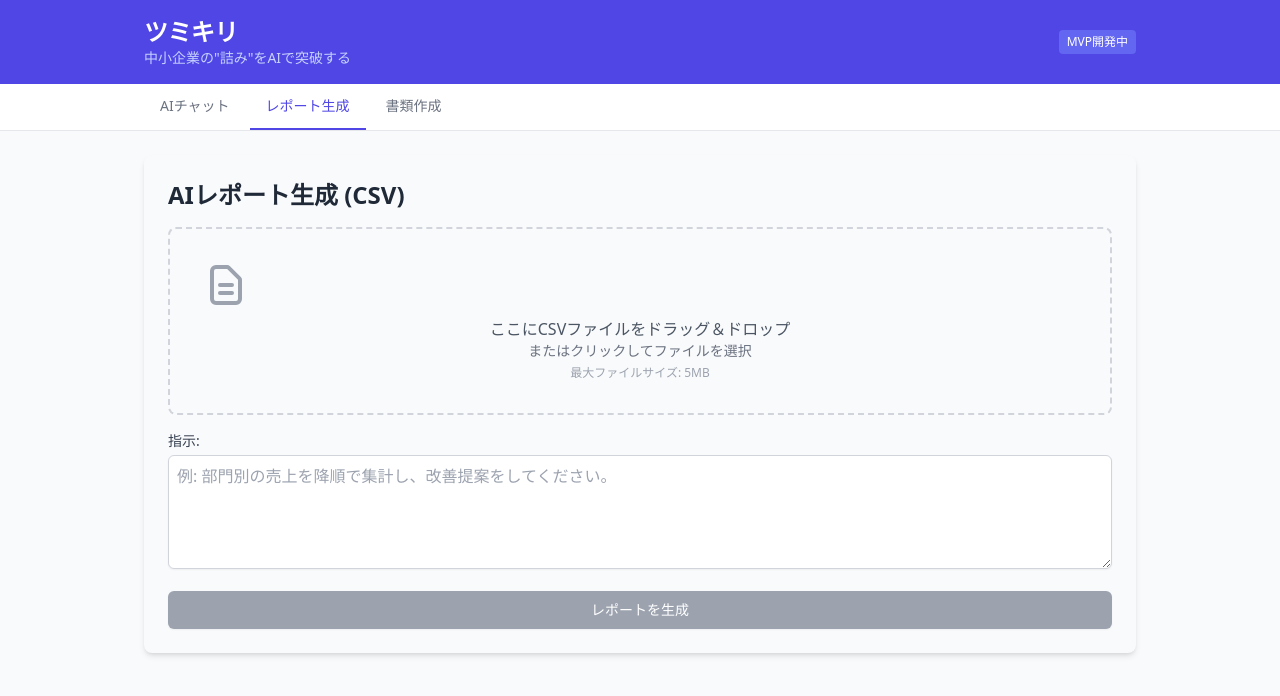
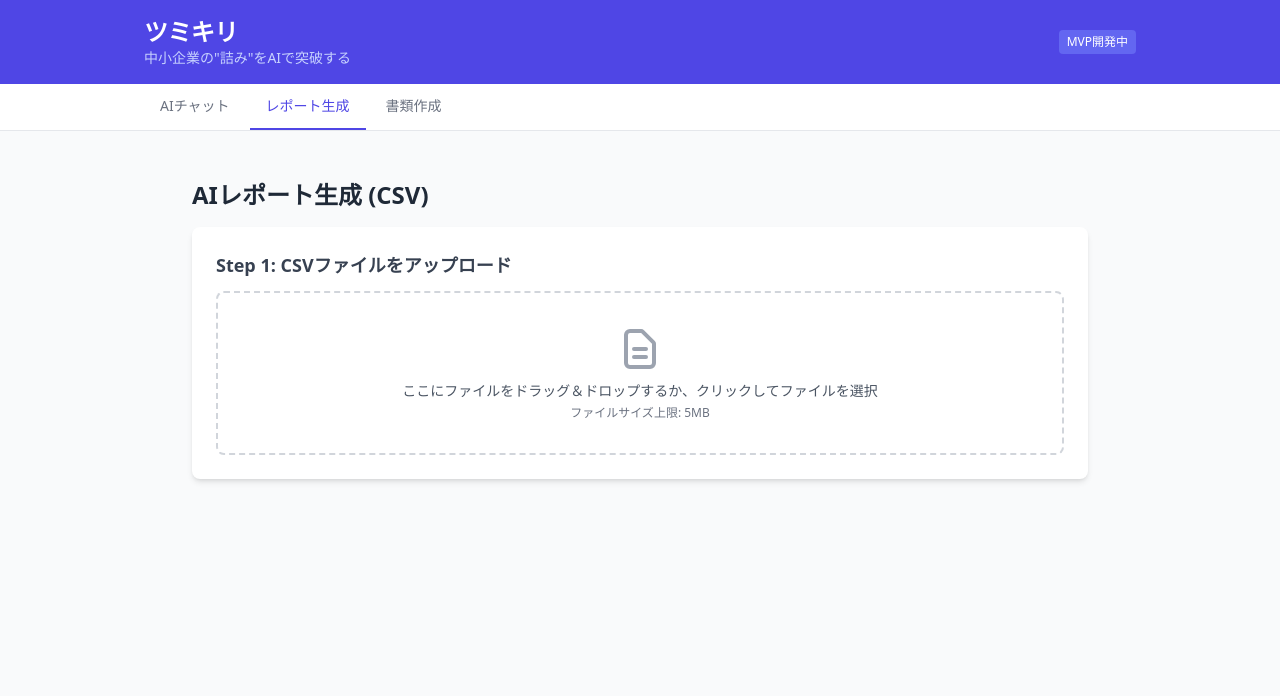
Before and after one commit to mokaland/toppa-inc, a React (Vite) app: page / in a window 1280 px wide. Both pictures are taken after a click on the button "レポート生成". Shown: the top 696 px of the page. Built offline with nearby package versions, Linux system fonts and the light colour scheme.

Commit message:
[Tech Lead] CsvUpload.tsxの機能強化（ファイルサイズ上限表示とチェック）

```diff
--- a/src/components/CsvUpload.tsx
+++ b/src/components/CsvUpload.tsx
@@ -2,8 +2,9 @@ import React, { useState, useCallback } from 'react';
 import Papa from 'papaparse';
 
 const API_URL = 'https://us-central1-gen-lang-client-0841897546.cloudfunctions.net/toppa_app_api';
+const MAX_FILE_SIZE = 5 * 1024 * 1024; // 5MB
 
-// アイコンコンポーネント
+// --- アイコンコンポーネント ---
 const CsvIcon = () => (
   <svg xmlns="http://www.w3.org/2000/svg" className="h-12 w-12 text-gray-400" fill="none" viewBox="0 0 24 24" stroke="currentColor">
     <path strokeLinecap="round" strokeLinejoin="round" strokeWidth={2} d="M9 12h6m-6 4h6m2 5H7a2 2 0 01-2-2V5a2 2 0 012-2h5.586a1 1 0 01.707.293l5.414 5.414a1 1 0 01.293.707V19a2 2 0 01-2 2z" />
@@ -17,7 +18,6 @@ const SpinnerIcon = () => (
     </svg>
 );
 
-
 const CsvUpload = () => {
   const [file, setFile] = useState<File | null>(null);
   const [preview, setPreview] = useState<string[][]>([]);
@@ -28,159 +28,155 @@ const CsvUpload = () => {
   const [error, setError] = useState('');
   const [isDragOver, setIsDragOver] = useState(false);
 
-  const resetState = () => {
+  const resetState = useCallback(() => {
     setFile(null);
     setPreview([]);
     setHeaders([]);
     setInstructions('');
     setReport('');
+    setLoading(false);
     setError('');
+  }, []);
+
+  const handleFileChange = (selectedFile: File | null) => {
+    if (!selectedFile) return;
+
+    resetState();
+
+    // ファイルサイズチェック
+    if (selectedFile.size > MAX_FILE_SIZE) {
+      setError(`ファイルサイズは5MB以下にしてください。 (${(selectedFile.size / 1024 / 1024).toFixed(2)}MB)`);
+      return;
+    }
+
+    // ファイルタイプチェック
+    if (selectedFile.type !== 'text/csv' && !selectedFile.name.endsWith('.csv')) {
+      setError('対応しているファイル形式はCSVのみです。');
+      return;
+    }
+
+    setFile(selectedFile);
+
+    Papa.parse(selectedFile, {
+      complete: (results) => {
+        const data = results.data as string[][];
+        if (data.length > 0) {
+          setHeaders(data[0]);
+          setPreview(data.slice(1, 6)); // プレビューはヘッダーを除いて5行表示
+        }
+      },
+      header: false,
+      skipEmptyLines: true,
+    });
   };
 
-  const processFile = (selectedFile: File) => {
-    if (selectedFile) {
-      if (selectedFile.type !== 'text/csv') {
-        setError('対応しているファイル形式はCSVのみです');
-        resetState();
-        return;
+  const onDragOver = useCallback((event: React.DragEvent<HTMLDivElement>) => {
+    event.preventDefault();
+    setIsDragOver(true);
+  }, []);
+
+  const onDragLeave = useCallback(() => {
+    setIsDragOver(false);
+  }, []);
+
+  const onDrop = useCallback((event: React.DragEvent<HTMLDivElement>) => {
+    event.preventDefault();
+    setIsDragOver(false);
+    if (event.dataTransfer.files && event.dataTransfer.files[0]) {
+      handleFileChange(event.dataTransfer.files[0]);
     }
-      if (selectedFile.size > 5 * 1024 * 1024) {
-        setError('ファイルサイズは5MB以下にしてください');
-        resetState();
-        return;
-      }
-      setFile(selectedFile);
-      setError('');
+  }, []);
 
-      Papa.parse(selectedFile, {
-        header: true,
-        preview: 5,
-        complete: (results) => {
-          if (results.meta.fields) {
-            setHeaders(results.meta.fields);
-          }
-          // PapaParseのdataはany[]なのでstring[][]に変換する
-          const dataAsStringArray = results.data.map(row => {
-            const rowAsObject = row as {[key: string]: any};
-            return results.meta.fields ? results.meta.fields.map(field => String(rowAsObject[field])) : [];
-          });
-          setPreview(dataAsStringArray);
-        }
-      });
+  const onFileSelect = (event: React.ChangeEvent<HTMLInputElement>) => {
+    if (event.target.files && event.target.files[0]) {
+      handleFileChange(event.target.files[0]);
     }
   };
 
-  const handleFileChange = (e: React.ChangeEvent<HTMLInputElement>) => {
-    if (e.target.files && e.target.files[0]) {
-      processFile(e.target.files[0]);
-    }
-  };
-
-  const handleDrop = useCallback((e: React.DragEvent<HTMLDivElement>) => {
-    e.preventDefault();
-    e.stopPropagation();
-    setIsDragOver(false);
-    if (e.dataTransfer.files && e.dataTransfer.files[0]) {
-      processFile(e.dataTransfer.files[0]);
-    }
-  }, []);
-
-  const handleDragOver = useCallback((e: React.DragEvent<HTMLDivElement>) => {
-    e.preventDefault();
-    e.stopPropagation();
-    setIsDragOver(true);
-  }, []);
-
-  const handleDragLeave = useCallback((e: React.DragEvent<HTMLDivElement>) => {
-    e.preventDefault();
-    e.stopPropagation();
-    setIsDragOver(false);
-  }, []);
-
-
   const handleSubmit = async () => {
     if (!file || !instructions) {
-      setError('ファイルを選択し、指示を入力してください');
+      setError('CSVファイルを選択し、指示を入力してください。');
       return;
     }
+
     setLoading(true);
+    setError('');
     setReport('');
-    setError('');
 
-    try {
     const reader = new FileReader();
     reader.onload = async (event) => {
-        const csvData = event.target?.result as string;
-        const response = await fetch(API_URL, {
+        const csv_data = event.target?.result as string;
+        try {
+            const res = await fetch(API_URL, {
                 method: 'POST',
                 headers: { 'Content-Type': 'application/json' },
-          body: JSON.stringify({
-            action: 'report',
-            csv_data: csvData,
-            instructions: instructions
-          }),
+                body: JSON.stringify({ action: 'report', csv_data, instructions }),
             });
 
-        if (!response.ok) {
-          throw new Error('サーバーエラーが発生しました');
+            if (!res.ok) {
+                const errorData = await res.json().catch(() => ({ message: 'サーバーから不明なエラーが返されました。' }));
+                throw new Error(errorData.message || `HTTP error! status: ${res.status}`);
             }
 
-        const data = await response.json();
+            const data = await res.json();
             setReport(data.report);
-      };
-      reader.onerror = () => {
-        throw new Error('ファイルの読み込みに失敗しました');
-      }
-      reader.readAsText(file);
-    } catch (err) {
-      setError(err instanceof Error ? err.message : 'レポートの生成に失敗しました');
+        } catch (e: any) {
+            setError(`レポートの生成に失敗しました: ${e.message}`);
         } finally {
             setLoading(false);
         }
     };
+    reader.onerror = () => {
+        setError('ファイルの読み込みに失敗しました。');
+        setLoading(false);
+    };
+    reader.readAsText(file);
+  };
 
   return (
-    <div className="p-6 bg-gray-50 rounded-lg shadow-md">
-      <h2 className="text-2xl font-bold mb-4 text-gray-800">AIレポート生成 (CSV)</h2>
+    <div className="p-4 md:p-6 bg-gray-50 min-h-screen">
+      <div className="max-w-4xl mx-auto">
+        <h1 className="text-2xl font-bold text-gray-800 mb-4">AIレポート生成 (CSV)</h1>
 
-      {error && <div className="bg-red-100 border border-red-400 text-red-700 px-4 py-3 rounded relative mb-4" role="alert">{error}</div>}
-
+        {/* --- Step 1: CSVファイルアップロード --- */}
+        <div className="bg-white p-6 rounded-lg shadow-md mb-6">
+          <h2 className="text-lg font-semibold text-gray-700 mb-3">Step 1: CSVファイルをアップロード</h2>
           <div
-        onDrop={handleDrop}
-        onDragOver={handleDragOver}
-        onDragLeave={handleDragLeave}
-        className={`border-2 border-dashed rounded-lg p-8 text-center ${isDragOver ? 'border-indigo-600 bg-indigo-50' : 'border-gray-300'}`}
+            className={`border-2 border-dashed rounded-lg p-8 text-center cursor-pointer
+              ${isDragOver ? 'border-indigo-600 bg-indigo-50' : 'border-gray-300 hover:border-gray-400'}`
+            }
+            onDragOver={onDragOver}
+            onDragLeave={onDragLeave}
+            onDrop={onDrop}
+            onClick={() => document.getElementById('csv-input')?.click()}
           >
-        <input type="file" id="csv-upload" className="hidden" onChange={handleFileChange} accept=".csv" />
-        <label htmlFor="csv-upload" className="cursor-pointer">
+            <input type="file" id="csv-input" accept=".csv" className="hidden" onChange={onFileSelect} />
+            <div className="flex flex-col items-center justify-center">
                 <CsvIcon />
-          <p className="mt-2 text-gray-600">ここにCSVファイルをドラッグ＆ドロップ</p>
-          <p className="text-sm text-gray-500">またはクリックしてファイルを選択</p>
-          <p className="text-xs text-gray-400 mt-1">最大ファイルサイズ: 5MB</p>
-        </label>
+                <p className="mt-2 text-sm text-gray-600">
+                    ここにファイルをドラッグ＆ドロップするか、クリックしてファイルを選択
+                </p>
+                <p className="text-xs text-gray-500 mt-1">ファイルサイズ上限: 5MB</p>
+            </div>
+          </div>
+          {error && <p className="text-red-500 text-sm mt-2">{error}</p>}
         </div>
 
-      {file && (
-        <div className="mt-4 p-4 bg-white rounded shadow">
-          <h3 className="font-bold text-lg mb-2">選択されたファイル: {file.name}</h3>
-          {preview.length > 0 && (
-            <div>
-              <h4 className="font-semibold mb-2">ファイルプレビュー (先頭5行)</h4>
+        {/* --- ファイルプレビュー --- */}
+        {file && preview.length > 0 && (
+          <div className="bg-white p-6 rounded-lg shadow-md mb-6">
+            <h3 className="text-md font-semibold text-gray-700 mb-3">ファイルプレビュー: <span className="font-normal">{file.name}</span></h3>
             <div className="overflow-x-auto">
-                <table className="min-w-full divide-y divide-gray-200">
-                  <thead className="bg-gray-50">
+                <table className="min-w-full text-sm text-left text-gray-500">
+                    <thead className="text-xs text-gray-700 uppercase bg-gray-50">
                         <tr>
-                      {headers.map((header, index) => (
-                        <th key={index} className="px-6 py-3 text-left text-xs font-medium text-gray-500 uppercase tracking-wider">{header}</th>
-                      ))}
+                            {headers.map((h, i) => <th key={i} scope="col" className="px-4 py-2">{h}</th>)}
                         </tr>
                     </thead>
-                  <tbody className="bg-white divide-y divide-gray-200">
-                    {preview.map((row, rowIndex) => (
-                      <tr key={rowIndex}>
-                        {row.map((cell, cellIndex) => (
-                          <td key={cellIndex} className="px-6 py-4 whitespace-nowrap text-sm text-gray-500">{cell}</td>
-                        ))}
+                    <tbody>
+                        {preview.map((row, i) => (
+                            <tr key={i} className="bg-white border-b">
+                                {row.map((cell, j) => <td key={j} className="px-4 py-2">{cell}</td>)}
                             </tr>
                         ))}
                     </tbody>
@@ -188,42 +184,38 @@ const CsvUpload = () => {
             </div>
           </div>
         )}
-        </div>
-      )}
 
-      <div className="mt-4">
-        <label htmlFor="instructions" className="block text-sm font-medium text-gray-700 mb-1">指示:</label>
+        {/* --- Step 2: レポート生成の指示 --- */}
+        {file && (
+            <div className="bg-white p-6 rounded-lg shadow-md mb-6">
+                <h2 className="text-lg font-semibold text-gray-700 mb-3">Step 2: レポート生成の指示を入力</h2>
                 <textarea
-          id="instructions"
+                    className="w-full p-3 border border-gray-300 rounded-md focus:ring-2 focus:ring-indigo-500 focus:border-indigo-500 transition"
                     rows={4}
-          className="w-full p-2 border border-gray-300 rounded-md shadow-sm focus:ring-indigo-500 focus:border-indigo-500"
                     placeholder="例: 部門別の売上を降順で集計し、改善提案をしてください。"
                     value={instructions}
                     onChange={(e) => setInstructions(e.target.value)}
                 />
-      </div>
-
                 <button
                     onClick={handleSubmit}
-        disabled={loading || !file || !instructions}
-        className="mt-4 w-full inline-flex justify-center py-2 px-4 border border-transparent shadow-sm text-sm font-medium rounded-md text-white bg-indigo-600 hover:bg-indigo-700 focus:outline-none focus:ring-2 focus:ring-offset-2 focus:ring-indigo-500 disabled:bg-gray-400 disabled:cursor-not-allowed"
+                    disabled={loading || !instructions}
+                    className="mt-4 w-full flex justify-center items-center px-6 py-3 border border-transparent text-base font-medium rounded-md shadow-sm text-white bg-indigo-600 hover:bg-indigo-700 focus:outline-none focus:ring-2 focus:ring-offset-2 focus:ring-indigo-500 disabled:bg-gray-400 disabled:cursor-not-allowed"
                 >
-        {loading && <SpinnerIcon />}
-        {loading ? 'レポート生成中...' : 'レポートを生成'}
-      </button>
-
-      {report && (
-        <div className="mt-6 p-4 bg-white rounded shadow">
-          <h3 className="font-bold text-lg mb-2">生成されたレポート</h3>
-          <div className="prose max-w-none" dangerouslySetInnerHTML={{ __html: report.replace(/\n/g, '<br />') }}></div>
-          <button
-            onClick={() => navigator.clipboard.writeText(report)}
-            className="mt-4 py-2 px-4 border border-transparent shadow-sm text-sm font-medium rounded-md text-white bg-green-600 hover:bg-green-700"
-          >
-            レポートをコピー
+                    {loading ? <><SpinnerIcon /> 生成中...</> : 'レポートを生成'}
                 </button>
             </div>
         )}
+
+        {/* --- Step 3: 生成されたレポート --- */}
+        {report && (
+            <div className="bg-white p-6 rounded-lg shadow-md">
+                <h2 className="text-lg font-semibold text-gray-700 mb-3">Step 3: 生成されたレポート</h2>
+                <div className="prose max-w-none p-4 bg-gray-50 rounded border">
+                    <pre className="whitespace-pre-wrap">{report}</pre>
+                </div>
+            </div>
+        )}
+      </div>
     </div>
   );
 };
```
Lines whose indentation alone changed are shown as unchanged.
